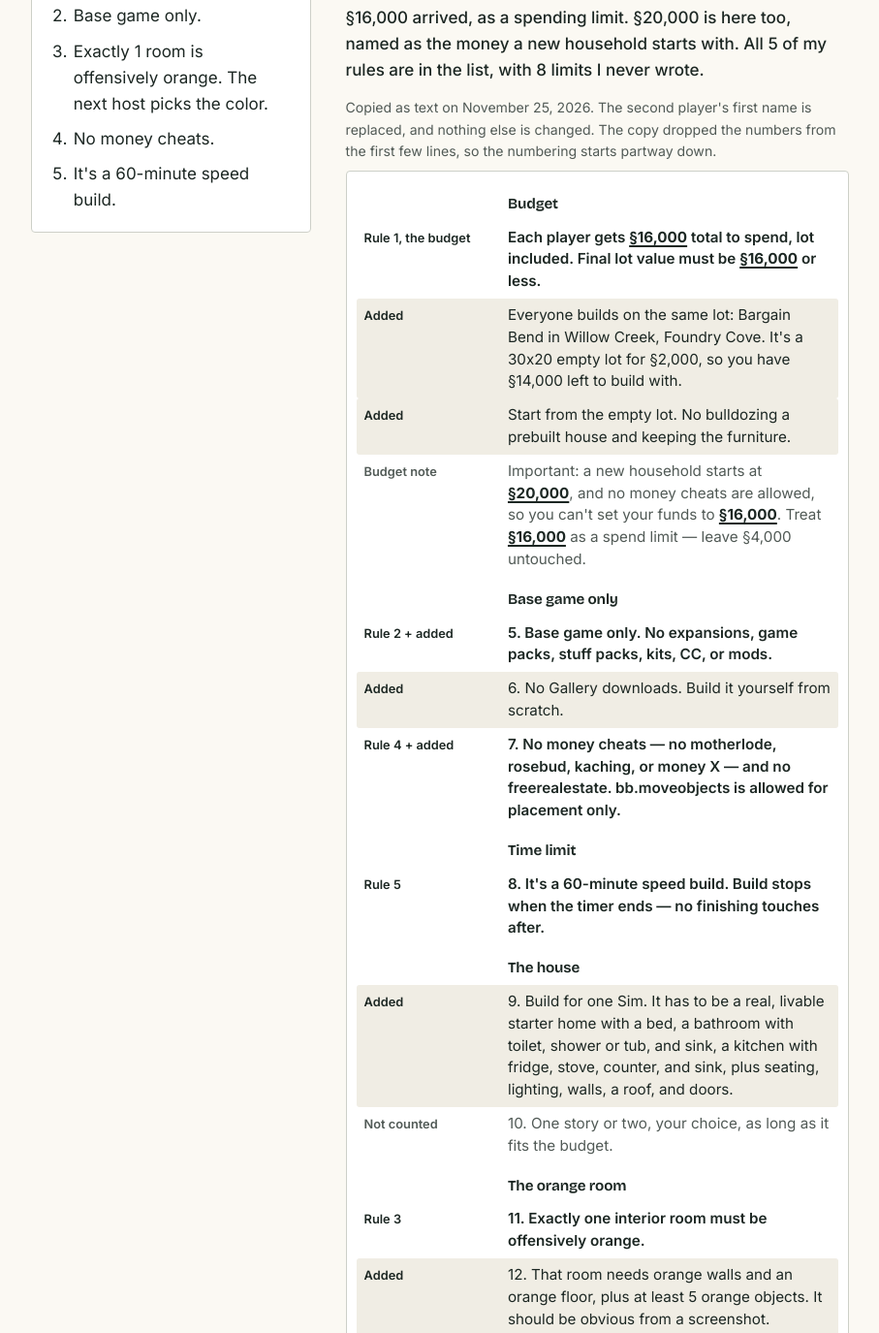
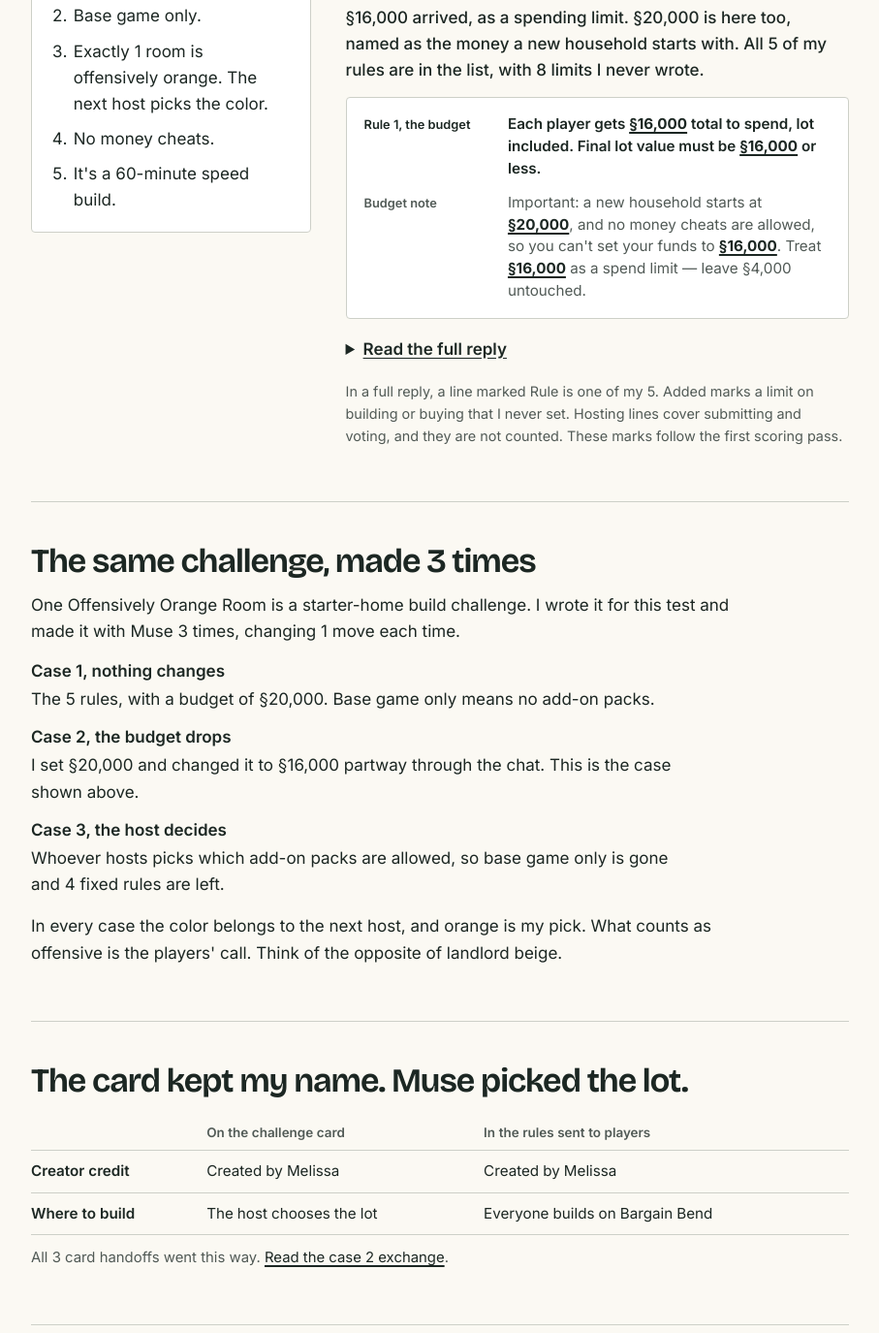
Before and after one commit to beegrrl/can-you-play-my-challenge, a plain HTML site: page index.html in a window 1280 px wide. Shown: the part 1762-3137 px from the top of the page at 97% size, without its empty margins (186-1093 px from the left). Drawn offline with nearby package versions, Linux system fonts and the light colour scheme.

Commit message:
show the card against the rules, and fold the full replies

```diff
--- a/index.html
+++ b/index.html
@@ -89,6 +89,11 @@ section{padding:42px 0;border-top:1px solid var(--line)}
 .ln.host .txt,.ln.note .txt{color:var(--muted)}
 .money{font-weight:700;text-decoration:underline;text-decoration-thickness:2px;text-underline-offset:3px;color:var(--ink)}
 .key{font-size:.9rem;color:var(--muted);margin-top:12px}
+details.full{margin-top:12px}
+details.full summary{cursor:pointer;font-weight:600;padding:6px 0;width:max-content;max-width:100%;text-decoration:underline;text-underline-offset:3px}
+details.full summary:focus-visible{outline:3px solid var(--ink);outline-offset:3px}
+.carried table{min-width:0}
+.carried td,.carried th{vertical-align:top}
 
 .table-wrap{overflow-x:auto;margin:16px 0 12px}
 table{border-collapse:collapse;width:100%;font-size:.95rem;font-variant-numeric:tabular-nums}
@@ -212,6 +217,11 @@ footer p{max-width:none}
       <article class="panel" id="p-a" aria-labelledby="pa-title">
         <h3 id="pa-title">What came back from the opening prompt</h3>
         <p class="takeaway">The old budget came back, as it had to. This handoff never carried the change. The list also has rules 4 and 5, which this handoff never carried either. Run 1 shows Muse adds a ban on money cheats by itself. The 60-minute line matches run 2 word for word, so it came from the account's memory. 8 limits here are ones I never wrote.</p>
+        <ul class="answer telling">
+<li class="ln old"><span class="tag">Rule 1, old budget</span><span class="txt">Each player gets <b class="money">§20,000</b> total, lot included. Final lot value must be <b class="money">§20,000</b> or less.</span></li>
+        </ul>
+        <details class="full">
+          <summary>Read the full reply</summary>
           <p class="copied-as">Copied as text on November 25, 2026. The second player's first name is replaced, and nothing else is changed. The copy dropped the numbers from the first few lines, so the numbering starts partway down.</p>
           <ul class="answer">
 <li class="ln head"><span class="tag"></span><span class="txt">Budget</span></li>
@@ -240,11 +250,18 @@ footer p{max-width:none}
 <li class="ln host"><span class="tag">Hosting</span><span class="txt">17. Categories: Best Overall, Most Livable, Best Orange Room, and Best Use of Budget.</span></li>
 <li class="ln kept"><span class="tag">Rule 3</span><span class="txt">18. The winner hosts the next round and picks the next color.</span></li>
           </ul>
+        </details>
       </article>
 
       <article class="panel" id="p-b" aria-labelledby="pb-title">
         <h3 id="pb-title">What came back from the full conversation</h3>
         <p class="takeaway">§16,000 arrived, as a spending limit. §20,000 is here too, named as the money a new household starts with. All 5 of my rules are in the list, with 8 limits I never wrote.</p>
+        <ul class="answer telling">
+<li class="ln kept"><span class="tag">Rule 1, the budget</span><span class="txt">Each player gets <b class="money">§16,000</b> total to spend, lot included. Final lot value must be <b class="money">§16,000</b> or less.</span></li>
+<li class="ln note"><span class="tag">Budget note</span><span class="txt">Important: a new household starts at <b class="money">§20,000</b>, and no money cheats are allowed, so you can't set your funds to <b class="money">§16,000</b>. Treat <b class="money">§16,000</b> as a spend limit — leave §4,000 untouched.</span></li>
+        </ul>
+        <details class="full">
+          <summary>Read the full reply</summary>
           <p class="copied-as">Copied as text on November 25, 2026. The second player's first name is replaced, and nothing else is changed. The copy dropped the numbers from the first few lines, so the numbering starts partway down.</p>
           <ul class="answer">
 <li class="ln head"><span class="tag"></span><span class="txt">Budget</span></li>
@@ -275,11 +292,18 @@ footer p{max-width:none}
 <li class="ln kept"><span class="tag">Rule 3</span><span class="txt">19. The winner hosts the next round and picks the next color.</span></li>
 <li class="ln note"><span class="tag">Muse's note</span><span class="txt">I verified Bargain Bend is §2,000 for a 30x20 lot.</span></li>
           </ul>
+        </details>
       </article>
 
       <article class="panel" id="p-c" aria-labelledby="pc-title">
         <h3 id="pc-title">What came back from the card</h3>
         <p class="takeaway">The same budget answer as the conversation. The card carried both numbers before it traveled. All 5 of my rules are in the list, with 6 limits I never wrote. 2 of them were already on the card.</p>
+        <ul class="answer telling">
+<li class="ln kept"><span class="tag">Rule 1, the budget</span><span class="txt">4. Start fresh at <b class="money">§20,000</b>. Spend no more than <b class="money">§16,000</b> total, lot included.</span></li>
+<li class="ln note"><span class="tag">Budget note</span><span class="txt">5. That means §2,000 for the lot + §14,000 max for the house and furnishings. You must finish with at least §4,000 left untouched.</span></li>
+        </ul>
+        <details class="full">
+          <summary>Read the full reply</summary>
           <p class="copied-as">Copied as text on November 25, 2026. The second player's first name is replaced, and nothing else is changed. The copy dropped the numbers from the first few lines, so the numbering starts partway down.</p>
           <ul class="answer">
 <li class="ln head"><span class="tag"></span><span class="txt">Goal</span></li>
@@ -306,9 +330,10 @@ footer p{max-width:none}
 <li class="ln head"><span class="tag"></span><span class="txt">Next round</span></li>
 <li class="ln kept"><span class="tag">Rule 3</span><span class="txt">13. The winner hosts the next round and picks the next challenge color.</span></li>
           </ul>
+        </details>
       </article>
 
-      <p class="key">A line marked Rule is one of my 5. Added marks a limit on building or buying that I never set. Hosting lines cover submitting and voting, and they are not counted. These marks follow the first scoring pass.</p>
+      <p class="key">In a full reply, a line marked Rule is one of my 5. Added marks a limit on building or buying that I never set. Hosting lines cover submitting and voting, and they are not counted. These marks follow the first scoring pass.</p>
     </div>
   </div>
 </section>
@@ -325,6 +350,20 @@ footer p{max-width:none}
     <dd>Whoever hosts picks which add-on packs are allowed, so base game only is gone and 4 fixed rules are left.</dd>
   </dl>
   <p>In every case the color belongs to the next host, and orange is my pick. What counts as offensive is the players' call. Think of the opposite of landlord beige.</p>
+</section>
+
+<section class="carried" aria-labelledby="carried-title">
+  <h2 id="carried-title">The card kept my name. Muse picked the lot.</h2>
+  <div class="table-wrap" tabindex="0" role="region" aria-labelledby="carried-title">
+    <table>
+      <thead><tr><td></td><th scope="col">On the challenge card</th><th scope="col">In the rules sent to players</th></tr></thead>
+      <tbody>
+        <tr><th scope="row">Creator credit</th><td>Created by Melissa</td><td>Created by Melissa</td></tr>
+        <tr><th scope="row">Where to build</th><td>The host chooses the lot</td><td>Everyone builds on Bargain Bend</td></tr>
+      </tbody>
+    </table>
+  </div>
+  <p class="fine">All 3 card handoffs went this way. <a href="https://github.com/beegrrl/can-you-play-my-challenge/blob/main/runs/second-account/c2-C.txt">Read the case 2 exchange</a>.</p>
 </section>
 
 <section class="counts" aria-labelledby="counts-title">
@@ -345,9 +384,7 @@ footer p{max-width:none}
   </div>
   <p class="fine">A limit is counted when a line in Muse's list forbids or requires something I never set. It has to be about the build or about what a player buys. Lines about submitting and voting are hosting details, and they stay out of the count. Each distinct limit counts once in a run.</p>
 
-  <p>That zero covers the 2 choices I left open, the color and the packs. Muse left both alone. The cards offered the host more choices than I did. When Muse wrote each card, it added its own list of choices left to the host, and the lot was on all 3. All 3 lists that came back picked the lot anyway, and each picked Bargain Bend. Who hosts next and how to vote were decided too. Those choices were Muse's additions to the card, so they sit outside the count.</p>
-
-  <p>The card is also the only handoff that carried my name. All 3 cards say “Created by Melissa”, and all 3 lists that came back from a card kept that line. The other 6 lists name the second player as host and no creator, because those handoffs never said who made the challenge.</p>
+  <p>That 0 covers the 2 choices I left open, the color and the packs. Muse left both alone. The lot, who hosts next and how to vote were Muse's additions to the card, and the lists decided all 3, so they sit outside the count. The 6 lists that did not start from a card name the second player as host and no creator, because those handoffs never said who made the challenge.</p>
 
   <h3 id="order-title">The 9 runs, in the order they ran</h3>
   <div class="table-wrap order" tabindex="0" role="region" aria-labelledby="order-title">
```
Lines whose indentation alone changed are shown as unchanged.
